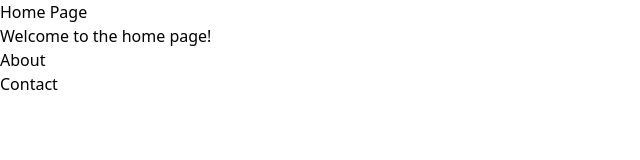
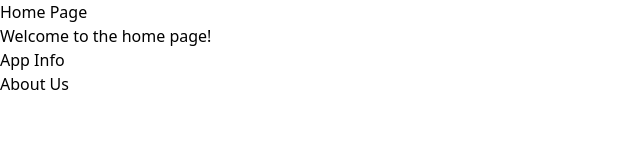
Before and after one commit to rkaneja/Playlist-Quest, a React (Create React App) app in the folder frontend/: page / in a window 1280 px wide. Shown: the top 160 px of the page, without its empty margins (0-640 px from the left). Built offline with nearby package versions, Linux system fonts and the light colour scheme.

Commit message:
Configure the router for the landing page

```diff
--- a/frontend/src/App.tsx
+++ b/frontend/src/App.tsx
@@ -1,12 +1,12 @@
 import React from 'react';
 import { BrowserRouter as Router, Route, Routes} from 'react-router-dom';
-import LandingPage from './pages/LandingPage';
+import LandingRouter from './pages/landing/LandingRouter';
 
 const App: React.FC = () => {
   return (
     <Router>
       <Routes>
-        <Route path="/" Component={LandingPage} />
+        <Route path="/*" element={<LandingRouter />} />
       </Routes>
     </Router>
   );
--- a/frontend/src/pages/AboutPage.tsx
+++ b/frontend/src/pages/landing/AboutPage.tsx
@@ -3,8 +3,7 @@ import React from 'react';
 const AboutPage: React.FC = () => {
   return (
     <div>
-      <h1>Contact Page</h1>
-      <p>Welcome to the contact page!</p>
+      <h1>About Us and our Project</h1>
     </div>
   );
 };
--- a/frontend/src/pages/InfoPage.tsx
+++ b/frontend/src/pages/landing/InfoPage.tsx
@@ -7,8 +7,7 @@ const InfoPage: React.FC = () => {
 
   return (
     <div>
-      <h1>About Page</h1>
-      <p>Welcome to the about page!</p>
+      <h1>Info Page</h1>
     </div>
   );
 };
--- a/frontend/src/pages/LandingPage.tsx
+++ b/frontend/src/pages/landing/LandingPage.tsx
@@ -7,8 +7,8 @@ const LandingPage: React.FC = () => {
       <h1>Home Page</h1>
       <p>Welcome to the home page!</p>
       <ul>
-        <li><Link to="/about">About</Link></li>
-        <li><Link to="/contact">Contact</Link></li>
+        <li><Link to="/info">App Info</Link></li>
+        <li><Link to="/about">About Us</Link></li>
       </ul>
     </div>
   );
--- /dev/null
+++ b/frontend/src/pages/landing/LandingRouter.tsx
@@ -0,0 +1,18 @@
+import { Routes, Route } from 'react-router-dom';
+
+// Import Landing Site Pages
+import LandingPage from './LandingPage';
+import InfoPage from './InfoPage';
+import AboutPage from './AboutPage';
+
+const LandingRouter: React.FC = () => {
+  return (
+    <Routes>
+      <Route path="/" Component={LandingPage} />
+      <Route path="/info" Component={InfoPage} />
+      <Route path="/about" Component={AboutPage} />
+    </Routes>
+  );
+};
+
+export default LandingRouter;
```
